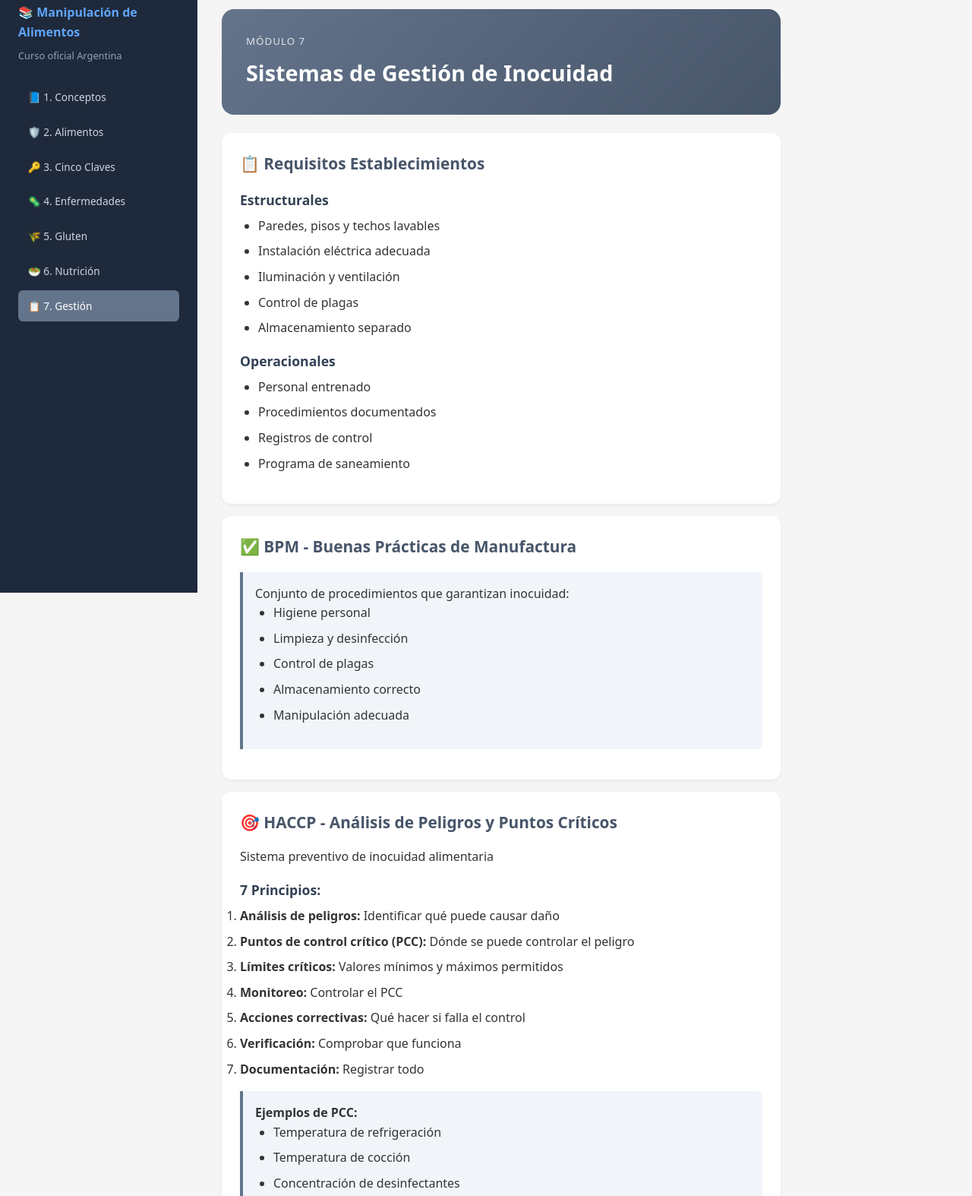
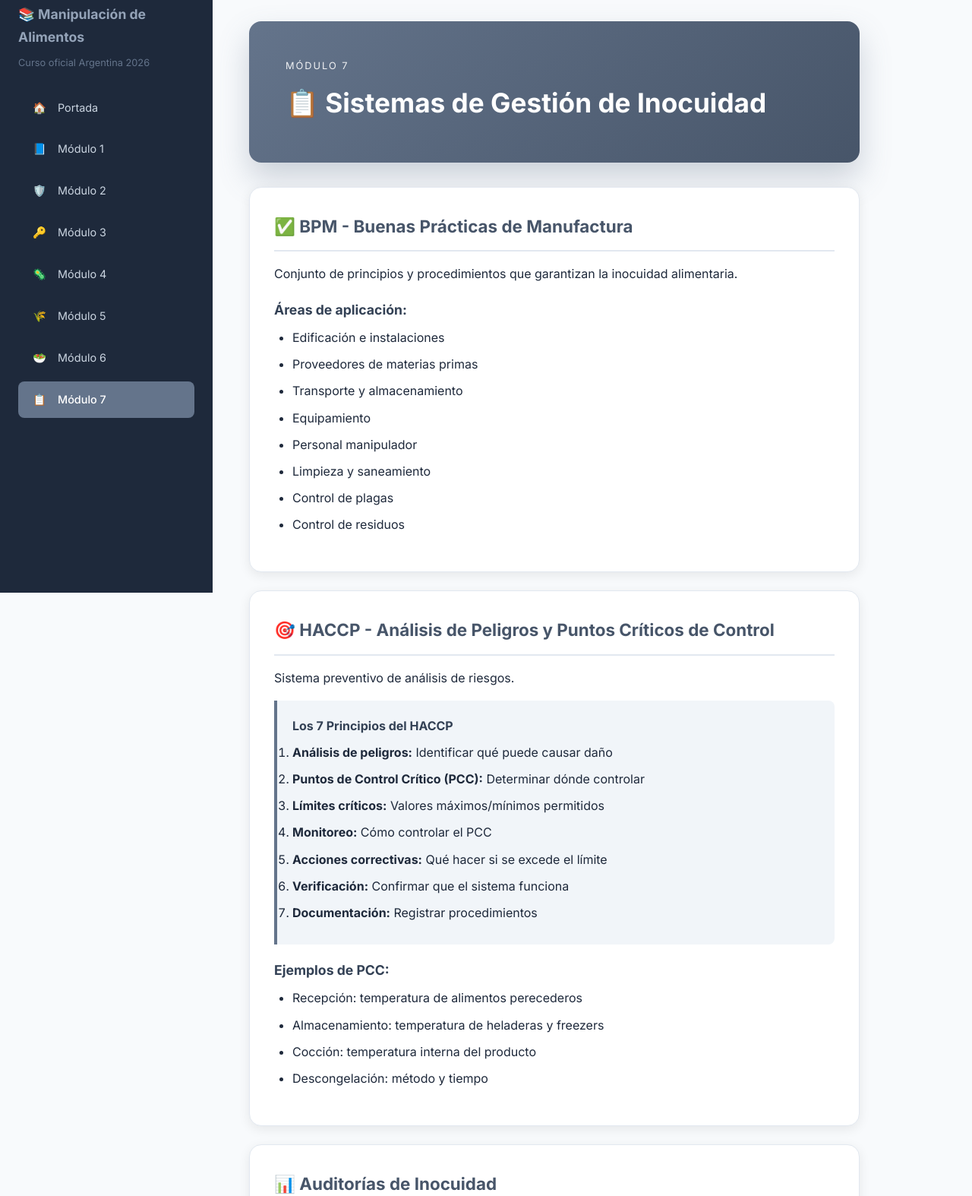
Before and after one commit to enrrutador/man.-de-alimentos, a plain HTML site: page modulo_07.html in a window 1280 px wide. Shown: the part 20-1594 px from the top of the page at 76% size. Drawn offline with Linux system fonts and the light colour scheme.

Commit message:
Add modulo_07.html to root

```diff
--- a/modulo_07.html
+++ b/modulo_07.html
@@ -4,140 +4,133 @@
     <meta charset="UTF-8">
     <meta name="viewport" content="width=device-width, initial-scale=1.0">
     <title>Módulo 7 - Sistemas de Gestión | Curso de Manipulación</title>
+    <link href="https://fonts.googleapis.com/css2?family=Inter:wght@300;400;500;600;700&display=swap" rel="stylesheet">
     <style>
         *{margin:0;padding:0;box-sizing:border-box}
-        body{font-family:system-ui,-apple-system,sans-serif;line-height:1.6;color:#333;background:#f5f5f5}
+        body{font-family:'Inter',sans-serif;background:#f8fafc;color:#1e293b;line-height:1.7}
         .container{display:flex;min-height:100vh}
-        .sidebar{width:260px;background:#1e293b;color:#fff;padding:1.5rem;position:fixed;height:100vh;overflow-y:auto}
-        .sidebar h1{font-size:1rem;margin-bottom:.5rem;color:#60a5fa}
-        .sidebar p{font-size:.8rem;color:#94a3b8;margin-bottom:1.5rem}
+        .sidebar{width:280px;background:#1e293b;color:#fff;position:fixed;height:100vh;overflow-y:auto;padding:1.5rem;z-index:100}
+        .sidebar h2{font-size:1.1rem;font-weight:700;margin-bottom:.5rem;color:#94a3b8}
+        .sidebar p{font-size:.8rem;color:#64748b;margin-bottom:1.5rem}
         .nav-list{list-style:none}
-        .nav-list li{margin:.3rem 0}
-        .nav-list a{display:block;padding:.6rem .8rem;border-radius:.4rem;color:#cbd5e1;text-decoration:none;font-size:.85rem;transition:.2s}
+        .nav-list li{margin:.4rem 0}
+        .nav-list a{display:flex;align-items:center;gap:.75rem;padding:.75rem 1rem;border-radius:.5rem;color:#cbd5e1;text-decoration:none;font-size:.9rem;transition:.2s}
         .nav-list a:hover{background:#334155}
-        .nav-list a.active{background:#64748b;color:#fff}
-        .main{margin-left:260px;flex:1;padding:2rem;max-width:800px}
-        .hero{background:linear-gradient(135deg,#64748b,#475569);color:#fff;padding:2rem;border-radius:1rem;margin-bottom:1.5rem}
-        .hero small{display:block;opacity:.8;text-transform:uppercase;letter-spacing:1px;margin-bottom:.5rem}
-        .hero h1{font-size:1.8rem}
-        .card{background:#fff;padding:1.5rem;border-radius:.8rem;margin-bottom:1rem;box-shadow:0 2px 4px rgba(0,0,0,.05)}
-        .card h2{color:#475569;font-size:1.3rem;margin-bottom:1rem}
-        .card h3{font-size:1.1rem;margin:1rem 0 .5rem;color:#334155}
+        .nav-list a.active{background:#64748b;color:#fff;font-weight:500}
+        .nav-icon{width:1.5rem;text-align:center}
+        .main{margin-left:280px;flex:1;padding:3rem;max-width:900px}
+        .hero{background:linear-gradient(135deg,#64748b,#475569);color:#fff;padding:3rem;border-radius:1rem;margin-bottom:2rem;box-shadow:0 20px 40px rgba(100,116,139,.3)}
+        .hero small{display:block;font-size:.8rem;text-transform:uppercase;letter-spacing:2px;opacity:.9;margin-bottom:.5rem}
+        .hero h1{font-size:2.2rem;font-weight:700}
+        .card{background:#fff;padding:2rem;border-radius:1rem;margin-bottom:1.5rem;box-shadow:0 4px 15px rgba(0,0,0,.08);border:1px solid #e2e8f0}
+        .card h2{color:#475569;font-size:1.4rem;margin-bottom:1rem;padding-bottom:.75rem;border-bottom:2px solid #e2e8f0}
+        .card h3{color:#334155;font-size:1.1rem;margin:1.2rem 0 .5rem}
+        .card p{margin-bottom:1rem}
         .card ul{margin-left:1.5rem;margin-bottom:1rem}
         .card li{margin-bottom:.5rem}
-        .highlight{background:#f1f5f9;border-left:4px solid #64748b;padding:1rem;margin:1rem 0;border-radius:0 .5rem .5rem 0}
-        .nav-footer{display:flex;justify-content:space-between;margin-top:2rem;padding-top:1rem;border-top:1px solid #ddd}
-        .nav-footer a{padding:.6rem 1.2rem;background:#64748b;color:#fff;text-decoration:none;border-radius:.4rem}
-        @media(max-width:700px){.sidebar{display:none}.main{margin-left:0}}
+        .system-box{background:#f1f5f9;border-left:4px solid #64748b;padding:1.25rem;margin:1rem 0;border-radius:0 .5rem .5rem 0}
+        .system-box h4{color:#334155;margin-bottom:.5rem}
+        .nav-footer{display:flex;justify-content:space-between;margin-top:3rem;padding-top:2rem;border-top:2px solid #e2e8f0}
+        .nav-btn{padding:.75rem 1.5rem;border-radius:.5rem;text-decoration:none;font-weight:500;transition:.2s}
+        .nav-btn.primary{background:#64748b;color:#fff}
+        .nav-btn.secondary{background:#e2e8f0;color:#475569}
+        .nav-btn.disabled{background:#cbd5e1;color:#64748b;cursor:not-allowed}
+        @media(max-width:768px){.sidebar{display:none}.main{margin-left:0;padding:1.5rem}}
     </style>
 </head>
 <body>
     <div class="container">
         <aside class="sidebar">
-            <h1>📚 Manipulación de Alimentos</h1>
-            <p>Curso oficial Argentina</p>
+            <h2>📚 Manipulación de Alimentos</h2>
+            <p>Curso oficial Argentina 2026</p>
             <ul class="nav-list">
-                <li><a href="modulo_01.html">📘 1. Conceptos</a></li>
-                <li><a href="modulo_02.html">🛡️ 2. Alimentos</a></li>
-                <li><a href="modulo_03.html">🔑 3. Cinco Claves</a></li>
-                <li><a href="modulo_04.html">🦠 4. Enfermedades</a></li>
-                <li><a href="modulo_05.html">🌾 5. Gluten</a></li>
-                <li><a href="modulo_06.html">🥗 6. Nutrición</a></li>
-                <li><a href="modulo_07.html" class="active">📋 7. Gestión</a></li>
+                <li><a href="index.html"><span class="nav-icon">🏠</span> Portada</a></li>
+                <li><a href="modulo_01.html"><span class="nav-icon">📘</span> Módulo 1</a></li>
+                <li><a href="modulo_02.html"><span class="nav-icon">🛡️</span> Módulo 2</a></li>
+                <li><a href="modulo_03.html"><span class="nav-icon">🔑</span> Módulo 3</a></li>
+                <li><a href="modulo_04.html"><span class="nav-icon">🦠</span> Módulo 4</a></li>
+                <li><a href="modulo_05.html"><span class="nav-icon">🌾</span> Módulo 5</a></li>
+                <li><a href="modulo_06.html"><span class="nav-icon">🥗</span> Módulo 6</a></li>
+                <li><a href="modulo_07.html" class="active"><span class="nav-icon">📋</span> Módulo 7</a></li>
             </ul>
         </aside>
         <main class="main">
             <div class="hero">
                 <small>Módulo 7</small>
-                <h1>Sistemas de Gestión de Inocuidad</h1>
+                <h1>📋 Sistemas de Gestión de Inocuidad</h1>
             </div>
 
             <div class="card">
-                <h2>📋 Requisitos Establecimientos</h2>
-                <h3>Estructurales</h3>
+                <h2>✅ BPM - Buenas Prácticas de Manufactura</h2>
+                <p>Conjunto de principios y procedimientos que garantizan la inocuidad alimentaria.</p>
+                <h3>Áreas de aplicación:</h3>
                 <ul>
-                    <li>Paredes, pisos y techos lavables</li>
-                    <li>Instalación eléctrica adecuada</li>
-                    <li>Iluminación y ventilación</li>
+                    <li>Edificación e instalaciones</li>
+                    <li>Proveedores de materias primas</li>
+                    <li>Transporte y almacenamiento</li>
+                    <li>Equipamiento</li>
+                    <li>Personal manipulador</li>
+                    <li>Limpieza y saneamiento</li>
                     <li>Control de plagas</li>
-                    <li>Almacenamiento separado</li>
-                </ul>
-                <h3>Operacionales</h3>
-                <ul>
-                    <li>Personal entrenado</li>
-                    <li>Procedimientos documentados</li>
-                    <li>Registros de control</li>
-                    <li>Programa de saneamiento</li>
+                    <li>Control de residuos</li>
                 </ul>
             </div>
 
             <div class="card">
-                <h2>✅ BPM - Buenas Prácticas de Manufactura</h2>
-                <div class="highlight">
-                    Conjunto de procedimientos que garantizan inocuidad:
-                    <ul>
-                        <li>Higiene personal</li>
-                        <li>Limpieza y desinfección</li>
-                        <li>Control de plagas</li>
-                        <li>Almacenamiento correcto</li>
-                        <li>Manipulación adecuada</li>
-                    </ul>
+                <h2>🎯 HACCP - Análisis de Peligros y Puntos Críticos de Control</h2>
+                <p>Sistema preventivo de análisis de riesgos.</p>
+
+                <div class="system-box">
+                    <h4>Los 7 Principios del HACCP</h4>
+                    <ol>
+                        <li><strong>Análisis de peligros:</strong> Identificar qué puede causar daño</li>
+                        <li><strong>Puntos de Control Crítico (PCC):</strong> Determinar dónde controlar</li>
+                        <li><strong>Límites críticos:</strong> Valores máximos/mínimos permitidos</li>
+                        <li><strong>Monitoreo:</strong> Cómo controlar el PCC</li>
+                        <li><strong>Acciones correctivas:</strong> Qué hacer si se excede el límite</li>
+                        <li><strong>Verificación:</strong> Confirmar que el sistema funciona</li>
+                        <li><strong>Documentación:</strong> Registrar procedimientos</li>
+                    </ol>
                 </div>
+
+                <h3>Ejemplos de PCC:</h3>
+                <ul>
+                    <li>Recepción: temperatura de alimentos perecederos</li>
+                    <li>Almacenamiento: temperatura de heladeras y freezers</li>
+                    <li>Cocción: temperatura interna del producto</li>
+                    <li>Descongelación: método y tiempo</li>
+                </ul>
             </div>
 
             <div class="card">
-                <h2>🎯 HACCP - Análisis de Peligros y Puntos Críticos</h2>
-                <p>Sistema preventivo de inocuidad alimentaria</p>
-                <h3>7 Principios:</h3>
-                <ol>
-                    <li><strong>Análisis de peligros:</strong> Identificar qué puede causar daño</li>
-                    <li><strong>Puntos de control crítico (PCC):</strong> Dónde se puede controlar el peligro</li>
-                    <li><strong>Límites críticos:</strong> Valores mínimos y máximos permitidos</li>
-                    <li><strong>Monitoreo:</strong> Controlar el PCC</li>
-                    <li><strong>Acciones correctivas:</strong> Qué hacer si falla el control</li>
-                    <li><strong>Verificación:</strong> Comprobar que funciona</li>
-                    <li><strong>Documentación:</strong> Registrar todo</li>
-                </ol>
-                <div class="highlight">
-                    <strong>Ejemplos de PCC:</strong>
-                    <ul>
-                        <li>Temperatura de refrigeración</li>
-                        <li>Temperatura de cocción</li>
-                        <li>Concentración de desinfectantes</li>
-                        <li>Tiempo de exposición a temperatura</li>
-                    </ul>
-                </div>
-            </div>
+                <h2>📊 Auditorías de Inocuidad</h2>
+                <h3>Propósito:</h3>
+                <ul>
+                    <li>Verificar cumplimiento de normativas</li>
+                    <li>Identificar desviaciones</li>
+                    <li>Detectar oportunidades de mejora</li>
+                    <li>Asegurar estándares de calidad</li>
+                </ul>
 
-            <div class="card">
-                <h2>📊 Auditorías</h2>
-                <p>Verificación del sistema de inocuidad</p>
-                <h3>Tipos:</h3>
+                <h3>Tipos de Auditorías:</h3>
                 <ul>
-                    <li><strong>Internas:</strong> Realizadas por la propia empresa</li>
-                    <li><strong>Externas:</strong> Realizadas por auditores independientes</li>
-                    <li><strong>De tercera parte:</strong> Certificación</li>
+                    <li><strong>Internas:</strong> Realizadas por el propio establecimiento</li>
+                    <li><strong>Externas:</strong> Realizadas por terceros independientes</li>
+                    <li><strong>De certificación:</strong> Para obtener sellos de calidad</li>
                 </ul>
-                <p><strong>Objetivo:</strong> Identificar desviaciones y oportunidades de mejora</p>
             </div>
 
             <div class="card">
                 <h2>📚 Documentación Requerida</h2>
                 <ul>
-                    <li>Manuales de procedimientos</li>
-                    <li>Plan de saneamiento</li>
-                    <li>Registros de temperatura</li>
-                    <li>Controles de limpieza</li>
-                    <li>Capacitaciones</li>
-                    <li>Auditorías</li>
+                    <li>Manual de BPM</li>
+                    <li>Plan de HACCP</li>
+                    <li>Procedimientos operativos</li>
+                    <li>Registros de control de temperatura</li>
+                    <li>Registros de limpieza y desinfección</li>
+                    <li>Capacitaciones del personal</li>
+                    <li>Registros de recepción de materias primas</li>
+                    <li>Programa de control de plagas</li>
                 </ul>
-            </div>
-
-            <div class="nav-footer">
-                <a href="modulo_06.html">← Módulo 6</a>
-                <span></span>
-            </div>
-        </main>
-    </div>
-</body>
-</html>
+                <div class="system-box">
+                    <p><strong>Importante
```
